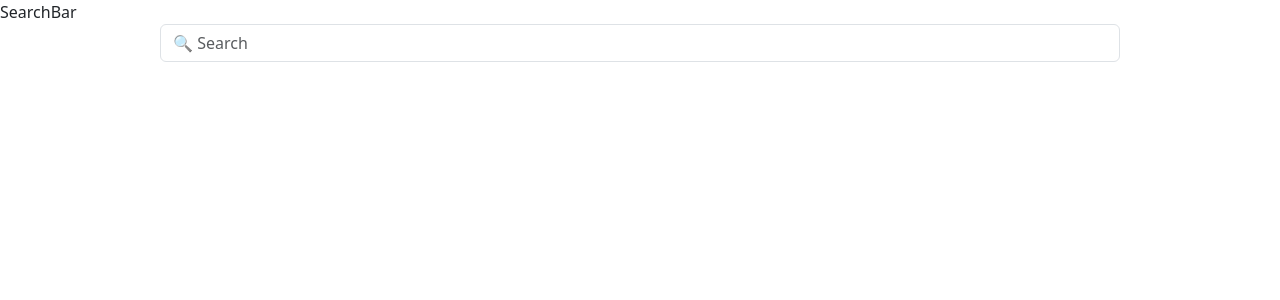
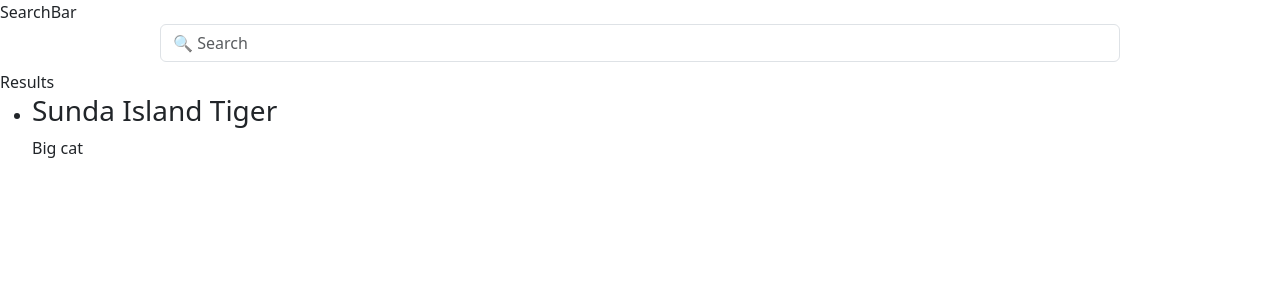
Before and after one commit to Jonas-Larsson1/Onlineauktion2024, a React (Vite) app: page / in a window 1280 px wide. Shown: the top 300 px of the page. Built offline with nearby package versions, Linux system fonts and the light colour scheme.

Commit message:
search function created

```diff
--- a/src/App.jsx
+++ b/src/App.jsx
@@ -1,6 +1,7 @@
 import React, {useState} from 'react';
 import Router from "./components/Router.jsx";
 import SearchBar, {SearchContext} from "./components/SearchBar.jsx";
+import SearchResults from './components/SearchResults.jsx';
 
 export default function App() {
   const [searchQuery, setSearchQuery] = useState('');
@@ -10,6 +11,7 @@ export default function App() {
       <div className="d-flex flex-column justify-content-center ">
         {/* <Router /> */}
         <SearchBar />
+        <SearchResults/>
       </div>
     </SearchContext.Provider>
   </>)
--- a/src/components/SearchBar.jsx
+++ b/src/components/SearchBar.jsx
@@ -14,7 +14,7 @@ const SearchBar = () => {
         event.preventDefault();
         setSearchQuery(searchValue) // saves input to searchQuery
         console.log(searchValue);
-        setSearchValue('')
+        setSearchValue('') // cleans up input
     }
 
 
--- /dev/null
+++ b/src/components/SearchResults.jsx
@@ -0,0 +1,61 @@
+import React, {useState, useEffect, useContext} from 'react'
+import { SearchContext } from './SearchBar';
+
+const SearchResults = () => {
+    const {searchQuery } = useContext(SearchContext)
+    const [fetchedData, setFetchedData] = useState({ auctions: [], users: [] })
+    const [filteredData, setFilteredData] = useState([]);
+
+    useEffect(() => {
+        fetch('../db.json')
+            .then(response => {
+                if (!response.ok) {
+                    throw new Error('Response failed')
+                }
+                return response.json();
+            })
+            .then (data => {
+                setFetchedData(data)
+
+            })
+            .catch(error => {
+                console.error('Error:', error)
+            })
+    }, [])
+
+    useEffect(() => {
+        // console.log(fetchedData);
+        // console.log(searchQuery)
+
+    }, [fetchedData, searchQuery])
+
+    useEffect(() => {
+        const filteredAuctions = fetchedData.auctions.filter(item => {
+            return item.title.toLowerCase().includes(searchQuery.toLowerCase()) || item.description.toLowerCase().includes(searchQuery.toLowerCase());
+        });
+        setFilteredData(filteredAuctions);
+        console.log(filteredData.length)
+    }, [fetchedData, searchQuery]);
+
+
+  return (
+    <>
+        <div>Results</div>
+        <div>{searchQuery}</div>
+        {filteredData.length !== 0 ?
+        (<ul>
+                {filteredData.map(auction => (
+                    <li key={auction.id}>
+                        <h3>{auction.title}</h3>
+                        <p>{auction.description}</p>
+                    </li>
+                ))}
+
+        </ul>)
+        : <p>Nothing found</p>
+        }
+    </>
+  )
+}
+
+export default SearchResults
```
